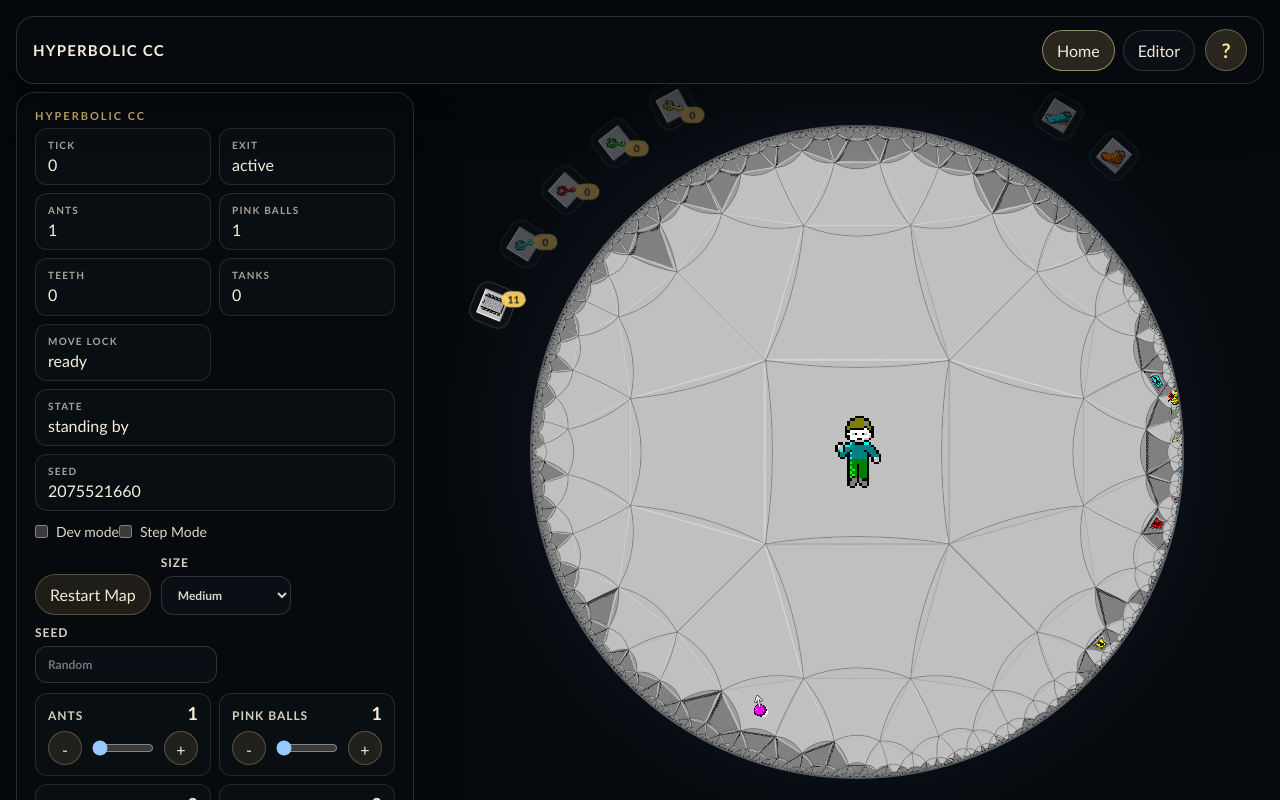
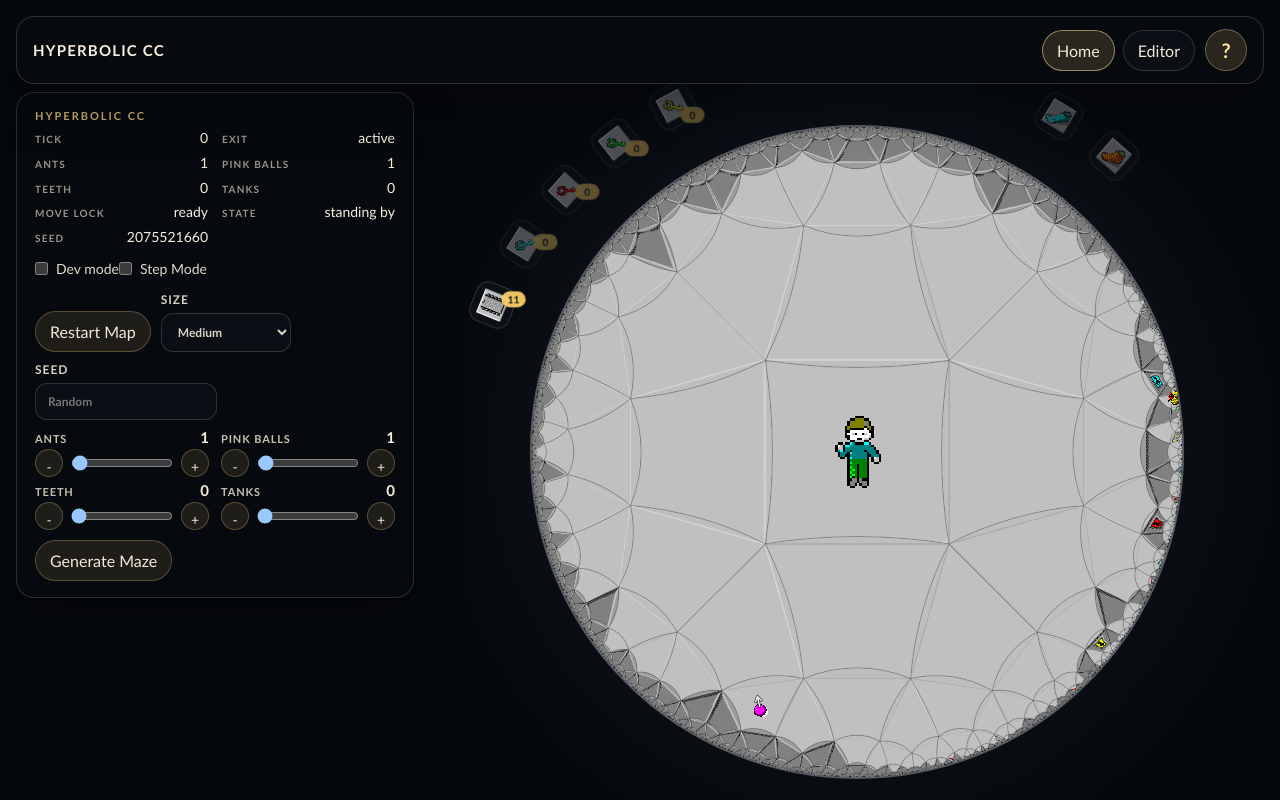
Before and after one commit to joshua-bone/hypercc, a React (Vite) app: page / in a window 1280 px wide. Built offline with nearby package versions, Linux system fonts and the light colour scheme.

Commit message:
Tighten home HUD spacing

```diff
--- a/src/grid45/ui/Grid45App.tsx
+++ b/src/grid45/ui/Grid45App.tsx
@@ -635,8 +635,8 @@ export default function Grid45App() {
     { label: 'Teeth', value: String(teethTotal) },
     { label: 'Tanks', value: String(tankTotal) },
     { label: 'Move Lock', value: playSnapshot.recoveryTicks > 0 ? 'armed' : 'ready' },
-    { label: 'State', value: describeOutcome(playSnapshot), wide: true },
-    { label: 'Seed', value: String(playSnapshot.world.seed), wide: true },
+    { label: 'State', value: describeOutcome(playSnapshot) },
+    { label: 'Seed', value: String(playSnapshot.world.seed) },
   ]
   const monsterControls = [
     { id: 'ants', label: 'Ants', value: antCount, setValue: setAntCount },
@@ -1542,11 +1542,11 @@ export default function Grid45App() {
       {activeTab === 'play' ? (
         <div ref={hudRef} className="grid45Hud">
           <div className="grid45Eyebrow">Hyperbolic CC</div>
-          <div className="grid45MetricGrid">
+          <div className="grid45StatList">
             {homeStatusMetrics.map((metric) => (
-              <div key={metric.label} className={`grid45MetricCard${metric.wide ? ' grid45MetricCardWide' : ''}`}>
-                <div className="grid45MetricLabel">{metric.label}</div>
-                <div className="grid45MetricValue">{metric.value}</div>
+              <div key={metric.label} className="grid45StatItem">
+                <span className="grid45StatLabel">{metric.label}</span>
+                <span className="grid45StatValue">{metric.value}</span>
               </div>
             ))}
           </div>
@@ -1597,14 +1597,14 @@ export default function Grid45App() {
                 onChange={(event) => setSeedInput(event.target.value)}
               />
             </label>
-            <div className="grid45MonsterGrid">
+            <div className="grid45MonsterCompactGrid">
               {monsterControls.map((control) => (
-                <div key={control.id} className="grid45MonsterCard">
-                  <div className="grid45MonsterHeader">
+                <div key={control.id} className="grid45MonsterCompactItem">
+                  <div className="grid45MonsterCompactHeader">
                     <span className="grid45MonsterName">{control.label}</span>
                     <span className="grid45MonsterCount">{control.value}</span>
                   </div>
-                  <div className="grid45AntRow">
+                  <div className="grid45MonsterCompactControls">
                     <button
                       className="grid45Button grid45StepButton"
                       type="button"
--- a/src/grid45/ui/grid45.css
+++ b/src/grid45/ui/grid45.css
@@ -285,39 +285,38 @@ body {
   color: #f6efde;
 }
 
-.grid45MetricGrid {
+.grid45StatList {
   display: grid;
   grid-template-columns: repeat(2, minmax(0, 1fr));
-  gap: 8px;
-  margin-top: 6px;
+  gap: 4px 14px;
+  margin-top: 2px;
 }
 
-.grid45MetricCard {
-  display: grid;
-  gap: 4px;
-  padding: 10px 12px;
-  border: 1px solid rgba(241, 234, 216, 0.12);
-  border-radius: 12px;
-  background: rgba(12, 17, 23, 0.72);
+.grid45StatItem {
+  display: flex;
+  align-items: baseline;
+  justify-content: space-between;
+  gap: 10px;
+  min-width: 0;
+  padding: 2px 0;
 }
 
-.grid45MetricCardWide {
-  grid-column: 1 / -1;
-}
-
-.grid45MetricLabel {
-  color: rgba(241, 234, 216, 0.68);
+.grid45StatLabel {
+  color: rgba(241, 234, 216, 0.62);
   font-size: 10px;
   font-weight: 700;
   letter-spacing: 0.12em;
   text-transform: uppercase;
+  white-space: nowrap;
 }
 
-.grid45MetricValue {
+.grid45StatValue {
   color: #f6efde;
-  font-size: 16px;
+  font-size: 14px;
   line-height: 1.2;
-  overflow-wrap: anywhere;
+  overflow: hidden;
+  text-overflow: ellipsis;
+  white-space: nowrap;
 }
 
 .grid45InventoryGroup {
@@ -450,34 +449,37 @@ body {
   flex-wrap: wrap;
 }
 
-.grid45MonsterGrid {
+.grid45MonsterCompactGrid {
   display: grid;
   grid-template-columns: repeat(2, minmax(0, 1fr));
-  gap: 8px;
+  gap: 6px 12px;
   width: 100%;
   flex: 1 0 100%;
 }
 
-.grid45MonsterCard {
+.grid45MonsterCompactItem {
   display: grid;
-  gap: 8px;
+  gap: 4px;
   min-width: 0;
-  padding: 10px 12px;
-  border: 1px solid rgba(241, 234, 216, 0.12);
-  border-radius: 12px;
-  background: rgba(12, 17, 23, 0.72);
 }
 
-.grid45MonsterHeader {
+.grid45MonsterCompactHeader {
   display: flex;
   align-items: baseline;
   justify-content: space-between;
   gap: 8px;
 }
 
+.grid45MonsterCompactControls {
+  display: flex;
+  align-items: center;
+  gap: 6px;
+  min-width: 0;
+}
+
 .grid45MonsterName {
-  color: rgba(241, 234, 216, 0.88);
-  font-size: 12px;
+  color: rgba(241, 234, 216, 0.82);
+  font-size: 11px;
   font-weight: 700;
   letter-spacing: 0.08em;
   text-transform: uppercase;
@@ -485,7 +487,7 @@ body {
 
 .grid45MonsterCount {
   color: #f6efde;
-  font-size: 18px;
+  font-size: 15px;
   font-weight: 700;
   line-height: 1;
 }
@@ -603,10 +605,10 @@ body {
 }
 
 .grid45StepButton {
-  min-width: 34px;
-  height: 34px;
+  min-width: 28px;
+  height: 28px;
   padding-inline: 0;
-  font-size: 16px;
+  font-size: 14px;
   line-height: 1;
 }
 
@@ -736,8 +738,8 @@ body {
     top: 132px;
   }
 
-  .grid45MetricGrid,
-  .grid45MonsterGrid {
+  .grid45StatList,
+  .grid45MonsterCompactGrid {
     grid-template-columns: 1fr;
   }
 
```
